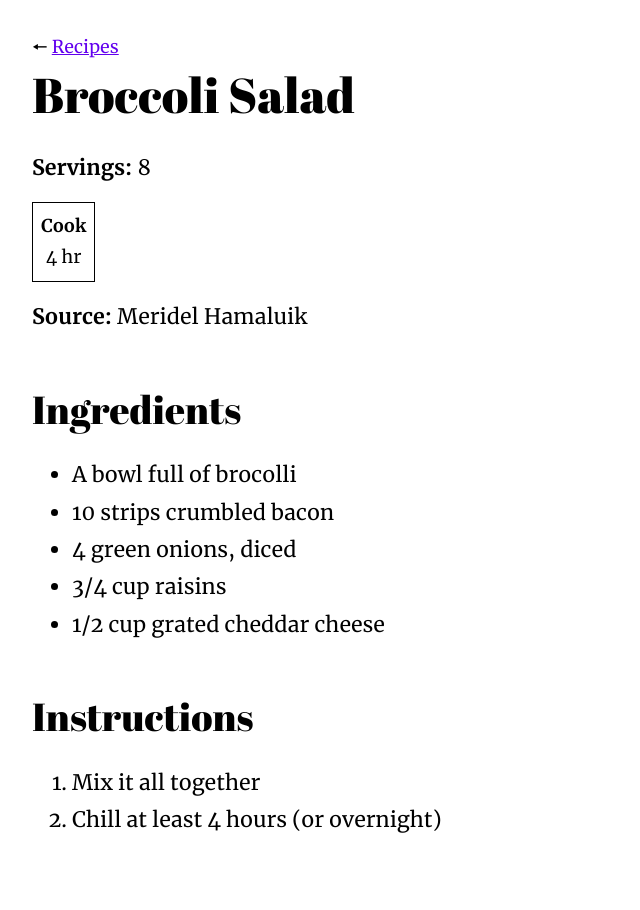
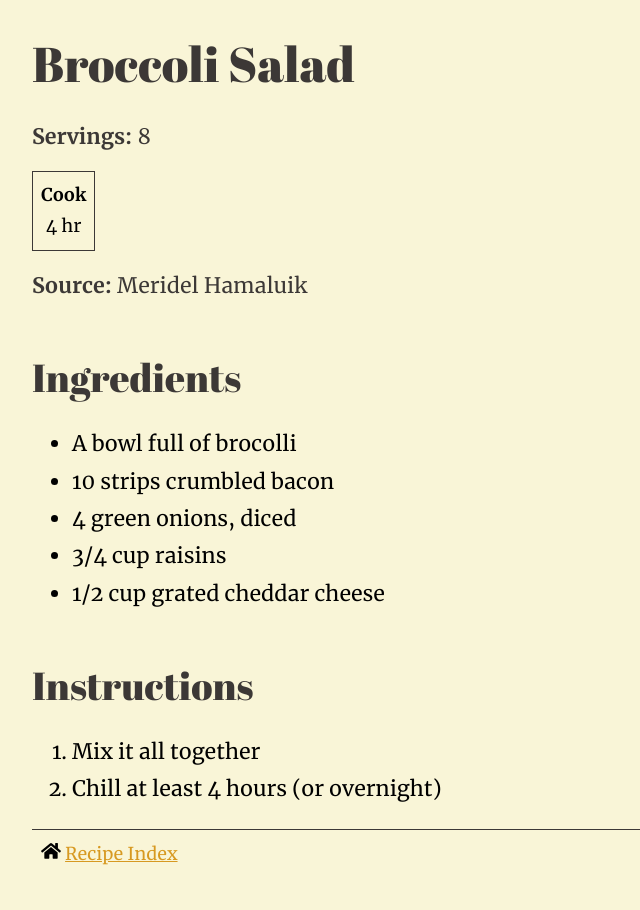
Before and after one commit to hamaluik/recipes, a Jekyll site: the page built from _recipes/broccoli-salad.md, in a window 1280 px wide. Shown: the whole page, without its empty margins (0-640 px from the left). Built offline with Jekyll 4.4.1, drawn with Linux system fonts in a browser that asks for light colours.

Commit message:
gruvbox theme

```diff
--- a/_layouts/recipe.html
+++ b/_layouts/recipe.html
@@ -2,7 +2,6 @@
 <html>
 {% include head.html %}
 <body>
-    <p class="index"><a href="{{ site.baseurl }}">Recipes</a></p>
     <h1>{{ page.title }}</h1>
     {% if page.description %}<p>{{ page.description }}</p>{% endif %}
     {% if page.servings %}<p><b>Servings:</b> {{ page.servings }}</p>{% endif %}
@@ -54,5 +53,6 @@
         <li>{{ instruction }}</li>
         {% endfor %}
     </ol>
+    <footer><svg xmlns="http://www.w3.org/2000/svg" viewBox="0 0 576 512"><!-- Font Awesome Pro 5.15.4 by @fontawesome - https://fontawesome.com License - https://fontawesome.com/license (Commercial License) --><path d="M280.37 148.26L96 300.11V464a16 16 0 0 0 16 16l112.06-.29a16 16 0 0 0 15.92-16V368a16 16 0 0 1 16-16h64a16 16 0 0 1 16 16v95.64a16 16 0 0 0 16 16.05L464 480a16 16 0 0 0 16-16V300L295.67 148.26a12.19 12.19 0 0 0-15.3 0zM571.6 251.47L488 182.56V44.05a12 12 0 0 0-12-12h-56a12 12 0 0 0-12 12v72.61L318.47 43a48 48 0 0 0-61 0L4.34 251.47a12 12 0 0 0-1.6 16.9l25.5 31A12 12 0 0 0 45.15 301l235.22-193.74a12.19 12.19 0 0 1 15.3 0L530.9 301a12 12 0 0 0 16.9-1.6l25.5-31a12 12 0 0 0-1.7-16.93z"/></svg> <a href="{{ site.baseurl }}">Recipe Index</a></footer>
 </body>
 </html>
--- a/_sass/theme.scss
+++ b/_sass/theme.scss
@@ -3,27 +3,27 @@
 }
 
 body {
-  --text-color: #000;
-  --url-color: #6200ee;
-  --background-color: #fff;
+  --text-color: #3c3836;
+  --url-color: #d79921;
+  --background-color: #f9f5d7;
 
   &.dark-theme {
-    --text-color: #fff;
-    --url-color: #bb86fc;
-    --background-color: #121212;
+    --text-color: #ebdbb2;
+    --url-color: #fabd2f;
+    --background-color: #1d2021;
   }
 }
 
 @media (prefers-color-scheme: dark) {
   body {
-    --text-color: #fff;
-    --url-color: #bb86fc;
-    --background-color: #121212;
+    --text-color: #ebdbb2;
+    --url-color: #fabd2f;
+    --background-color: #1d2021;
 
     &.light-theme {
-        --text-color: #000;
-        --url-color: #6200ee;
-        --background-color: #fff;
+        --text-color: #3c3836;
+        --url-color: #d79921;
+        --background-color: #f9f5d7;
     }
   }
 }
--- a/css/print.scss
+++ b/css/print.scss
@@ -7,7 +7,7 @@ $baseurl: "{{ site.baseurl }}";
 @import 'cooktimes';
 
 @media print {
-    .index {
+    footer {
         display: none;
     }
 
--- a/css/screen.scss
+++ b/css/screen.scss
@@ -11,10 +11,12 @@ body {
     padding: 2rem;
 }
 
-.index {
+footer {
     font-size: smaller;
-    margin: 0;
-    &:before {
-        content: "🠔 ";
+    border-top: 1px solid var(--text-color);
+    padding: 0.5em;
+    svg {
+        height: 1em;
+        fill: currentColor;
     }
 }
```
